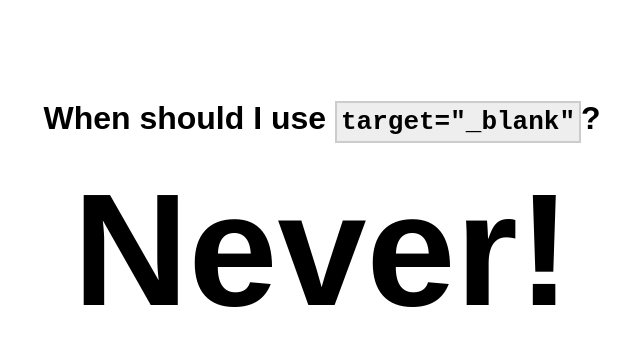
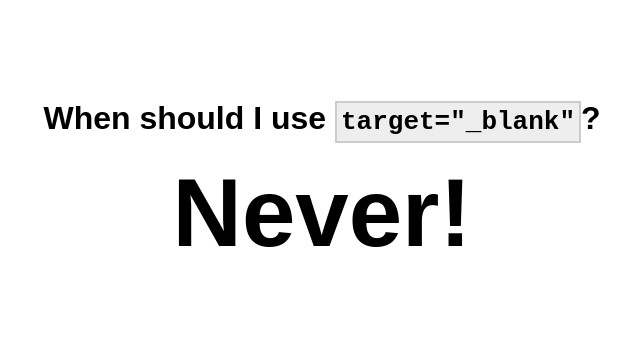
Before and after one commit to juanplopes/whenshouldiusetargetblank, a plain HTML site: page index.html in a window 1280 px wide. Shown: the whole page, without its empty margins (318-958 px from the left). Drawn offline with Linux system fonts and the light colour scheme.

Commit message:
smaller never

```diff
--- a/index.html
+++ b/index.html
@@ -21,7 +21,7 @@
     }
 
     .never {
-        font-size: 120pt;
+        font-size: 72pt;
     }
 </style>
 
```
